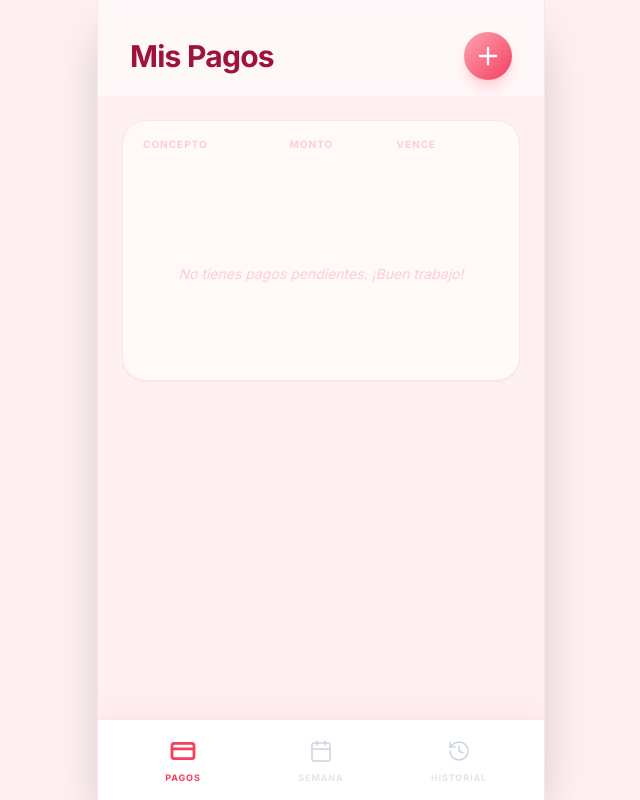
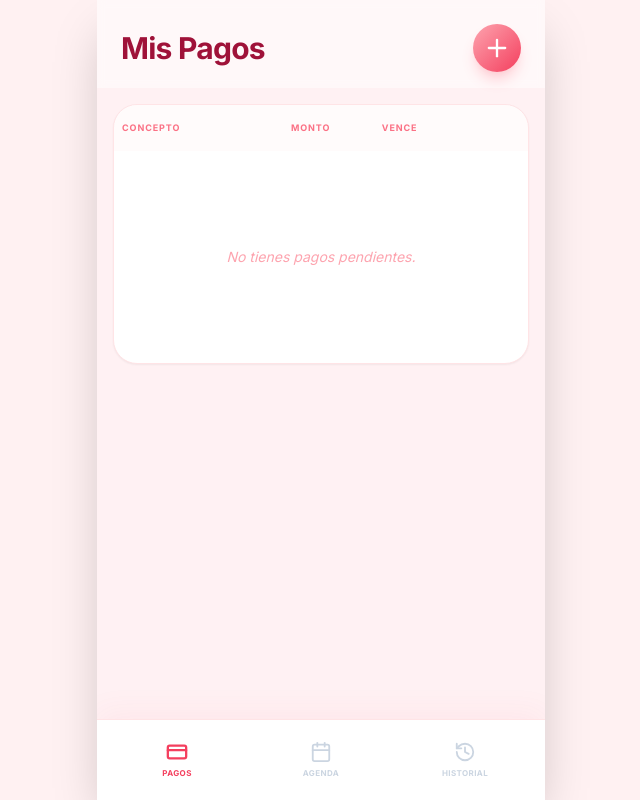
Before and after one commit to marcokossman2/Mis-Pagos-y-Tareas, a React (Vite) app: page / in a window 1280 px wide. Shown: the whole page, without its empty margins (319-959 px from the left). Built offline with nearby package versions, Linux system fonts and the light colour scheme.

Commit message:
feat: Refine UI and PWA install experience
Improve visual styling and user feedback across the application. Enhance the PWA installation banner logic and streamline the payment and task editing interfaces. Adjust color palettes and spacing for better readability.

```diff
--- a/App.tsx
+++ b/App.tsx
@@ -26,7 +26,6 @@ const App: React.FC = () => {
     return saved ? JSON.parse(saved) : [];
   });
 
-  // PWA Install logic
   const [deferredPrompt, setDeferredPrompt] = useState<any>(null);
   const [showInstallBanner, setShowInstallBanner] = useState(false);
 
@@ -49,11 +48,9 @@ const App: React.FC = () => {
       Notification.requestPermission();
     }
 
-    // Capture install prompt
     const handleBeforeInstallPrompt = (e: any) => {
       e.preventDefault();
       setDeferredPrompt(e);
-      // Check if user has already dismissed it this session
       const dismissed = sessionStorage.getItem('lifeflow_install_dismissed');
       if (!dismissed) {
         setShowInstallBanner(true);
@@ -62,7 +59,6 @@ const App: React.FC = () => {
 
     window.addEventListener('beforeinstallprompt', handleBeforeInstallPrompt);
 
-    // Detect if already installed
     if (window.matchMedia('(display-mode: standalone)').matches) {
       setShowInstallBanner(false);
     }
@@ -101,8 +97,6 @@ const App: React.FC = () => {
           }
         }
       });
-
-      if (notifiedTasksRef.current.size > 100) notifiedTasksRef.current.clear();
     };
 
     const interval = setInterval(checkReminders, 30000);
@@ -127,11 +121,6 @@ const App: React.FC = () => {
     if (!deferredPrompt) return;
     deferredPrompt.prompt();
     const { outcome } = await deferredPrompt.userChoice;
-    if (outcome === 'accepted') {
-      console.log('User accepted the install prompt');
-    } else {
-      console.log('User dismissed the install prompt');
-    }
     setDeferredPrompt(null);
     setShowInstallBanner(false);
   };
@@ -142,32 +131,25 @@ const App: React.FC = () => {
   };
 
   return (
-    <div className="flex flex-col h-[100dvh] w-full max-w-md mx-auto bg-rose-50 shadow-2xl overflow-hidden relative border-x border-rose-100">
+    <div className="flex flex-col h-[100dvh] w-full max-w-md mx-auto bg-rose-50 shadow-2xl overflow-hidden relative">
 
-      {/* PWA Install Banner */}
       {showInstallBanner && (
         <div className="absolute top-4 left-4 right-4 z-50 animate-in slide-in-from-top-10 duration-500">
           <div className="bg-white/80 backdrop-blur-md border border-rose-100 p-4 rounded-3xl shadow-xl flex items-center justify-between">
             <div className="flex items-center space-x-3">
-              <div className="w-10 h-10 bg-rose-500 rounded-2xl flex items-center justify-center text-white shadow-lg shadow-rose-100">
+              <div className="w-10 h-10 bg-rose-500 rounded-2xl flex items-center justify-center text-white">
                 <Download size={20} />
               </div>
               <div>
                 <p className="text-sm font-bold text-slate-800">Instalar LifeFlow</p>
-                <p className="text-[10px] text-slate-500">Acceso rápido desde tu inicio</p>
+                <p className="text-[10px] text-slate-500 leading-tight">Acceso rápido desde tu inicio</p>
               </div>
             </div>
-            <div className="flex items-center space-x-2">
-              <button
-                onClick={handleInstallClick}
-                className="px-4 py-2 bg-rose-500 text-white text-xs font-bold rounded-xl shadow-md active:scale-95 transition-transform"
-              >
+            <div className="flex items-center space-x-1">
+              <button onClick={handleInstallClick} className="px-3 py-1.5 bg-rose-500 text-white text-xs font-bold rounded-xl shadow-md">
                 Instalar
               </button>
-              <button
-                onClick={dismissInstallBanner}
-                className="p-2 text-slate-300 hover:text-slate-500"
-              >
+              <button onClick={dismissInstallBanner} className="p-2 text-slate-300">
                 <X size={18} />
               </button>
             </div>
@@ -196,48 +178,36 @@ const App: React.FC = () => {
         )}
       </main>
 
-      <nav className="absolute bottom-0 left-0 right-0 bg-white/95 backdrop-blur-lg border-t border-rose-100 pb-safe shadow-[0_-8px_30px_rgba(244,63,94,0.08)] z-10">
-        <div className="flex justify-around items-center h-20 px-4">
+      <nav className="bg-white/95 backdrop-blur-lg border-t border-rose-100 pb-[env(safe-area-inset-bottom,0px)] shadow-[0_-8px_30px_rgba(244,63,94,0.05)] z-10">
+        <div className="flex justify-around items-center h-20 px-2">
           <button
             onClick={() => handleTabChange('payments')}
-            className={`flex flex-col items-center justify-center w-full transition-all ${
+            className={`flex flex-col items-center justify-center w-full ${
               activeScreen === 'payments' ? 'text-rose-500' : 'text-slate-300'
             }`}
           >
-            <div className={`p-1 transition-transform ${activeScreen === 'payments' ? 'scale-110' : ''}`}>
-              <CreditCard size={24} strokeWidth={activeScreen === 'payments' ? 2.5 : 1.5} />
-            </div>
-            <span className={`text-[9px] font-extrabold uppercase mt-1 tracking-[0.1em] ${activeScreen === 'payments' ? 'opacity-100' : 'opacity-60'}`}>
-              Pagos
-            </span>
+            <CreditCard size={22} strokeWidth={activeScreen === 'payments' ? 2.5 : 2} />
+            <span className="text-[8px] font-extrabold uppercase mt-1 tracking-wider">Pagos</span>
           </button>
 
           <button
             onClick={() => handleTabChange('planner')}
-            className={`flex flex-col items-center justify-center w-full transition-all ${
+            className={`flex flex-col items-center justify-center w-full ${
               activeScreen === 'planner' ? 'text-purple-500' : 'text-slate-300'
             }`}
           >
-            <div className={`p-1 transition-transform ${activeScreen === 'planner' ? 'scale-110' : ''}`}>
-              <Calendar size={24} strokeWidth={activeScreen === 'planner' ? 2.5 : 1.5} />
-            </div>
-            <span className={`text-[9px] font-extrabold uppercase mt-1 tracking-[0.1em] ${activeScreen === 'planner' ? 'opacity-100' : 'opacity-60'}`}>
-              Semana
-            </span>
+            <Calendar size={22} strokeWidth={activeScreen === 'planner' ? 2.5 : 2} />
+            <span className="text-[8px] font-extrabold uppercase mt-1 tracking-wider">Agenda</span>
           </button>
 
           <button
             onClick={() => handleTabChange('history')}
-            className={`flex flex-col items-center justify-center w-full transition-all ${
+            className={`flex flex-col items-center justify-center w-full ${
               activeScreen === 'history' ? 'text-blue-500' : 'text-slate-300'
             }`}
           >
-            <div className={`p-1 transition-transform ${activeScreen === 'history' ? 'scale-110' : ''}`}>
-              <History size={24} strokeWidth={activeScreen === 'history' ? 2.5 : 1.5} />
-            </div>
-            <span className={`text-[9px] font-extrabold uppercase mt-1 tracking-[0.1em] ${activeScreen === 'history' ? 'opacity-100' : 'opacity-60'}`}>
-              Historial
-            </span>
+            <History size={22} strokeWidth={activeScreen === 'history' ? 2.5 : 2} />
+            <span className="text-[8px] font-extrabold uppercase mt-1 tracking-wider">Historial</span>
           </button>
         </div>
       </nav>
--- a/components/PaymentScreen.tsx
+++ b/components/PaymentScreen.tsx
@@ -101,7 +101,6 @@ export const PaymentScreen: React.FC<PaymentScreenProps> = ({ payments, setPayme
   };
 
   const sortedPayments = useMemo(() => {
-    // Only show unpaid payments in the main list
     return [...payments].filter(p => !p.paid).sort((a, b) => a.dueDate.localeCompare(b.dueDate));
   }, [payments]);
 
@@ -113,17 +112,17 @@ export const PaymentScreen: React.FC<PaymentScreenProps> = ({ payments, setPayme
     const diffDays = Math.ceil(diffTime / (1000 * 60 * 60 * 24));
 
     if (diffDays < 0) return 'text-red-500 bg-red-50 border-red-200';
-    if (diffDays <= 3) return 'text-pink-500 bg-pink-50 border-pink-200';
-    return 'text-slate-400 bg-white border-slate-100';
+    if (diffDays <= 3) return 'text-pink-600 bg-pink-50 border-pink-200';
+    return 'text-slate-500 bg-white border-slate-100';
   };
 
   return (
     <div className="flex flex-col h-full bg-rose-50/20">
-      <div className="p-8 pb-4 flex justify-between items-center bg-white/50 backdrop-blur-sm">
+      <div className="p-6 pb-4 flex justify-between items-center bg-white/50 backdrop-blur-sm">
         <div className="flex flex-col">
           <h1 className="text-3xl font-bold text-rose-800 tracking-tight">Mis Pagos</h1>
           {isSaving && (
-            <span className="text-[10px] text-rose-300 font-bold uppercase mt-1 animate-pulse flex items-center">
+            <span className="text-[10px] text-rose-400 font-bold uppercase mt-1 animate-pulse flex items-center">
               <Save size={10} className="mr-1" /> {editingId ? 'Editando...' : 'Guardando...'}
             </span>
           )}
@@ -139,7 +138,7 @@ export const PaymentScreen: React.FC<PaymentScreenProps> = ({ payments, setPayme
         </button>
       </div>
 
-      <div className="flex-1 overflow-y-auto p-6 space-y-4 pb-32">
+      <div className="flex-1 overflow-y-auto p-4 space-y-4 pb-32">
         {isAdding && (
           <form onSubmit={handleSave} className="bg-white p-6 rounded-3xl shadow-xl border border-rose-100 space-y-4 animate-in fade-in slide-in-from-top-4 duration-500">
             <div className="flex justify-between items-center mb-2">
@@ -148,32 +147,32 @@ export const PaymentScreen: React.FC<PaymentScreenProps> = ({ payments, setPayme
               </h2>
             </div>
             <div className="space-y-1">
-              <label className="text-[11px] font-bold text-rose-300 uppercase tracking-widest ml-1">Concepto</label>
+              <label className="text-[11px] font-bold text-rose-400 uppercase tracking-widest ml-1">Concepto</label>
               <input
                 type="text" value={description} onChange={e => setDescription(e.target.value)}
-                className="w-full p-4 bg-rose-50/30 border border-rose-100 rounded-2xl focus:ring-2 focus:ring-rose-200 outline-none text-slate-700 placeholder-rose-200"
+                className="w-full p-4 bg-rose-50/30 border border-rose-200 rounded-2xl focus:ring-2 focus:ring-rose-300 outline-none text-slate-700 placeholder-rose-200"
                 placeholder="Ej. Alquiler..."
               />
             </div>
             <div className="grid grid-cols-2 gap-4">
               <div className="space-y-1">
-                <label className="text-[11px] font-bold text-rose-300 uppercase tracking-widest ml-1">Monto</label>
+                <label className="text-[11px] font-bold text-rose-400 uppercase tracking-widest ml-1">Monto</label>
                 <input
                   type="number" value={amount} onChange={e => setAmount(e.target.value)}
-                  className="w-full p-4 bg-rose-50/30 border border-rose-100 rounded-2xl focus:ring-2 focus:ring-rose-200 outline-none text-slate-700"
+                  className="w-full p-4 bg-rose-50/30 border border-rose-200 rounded-2xl focus:ring-2 focus:ring-rose-300 outline-none text-slate-700"
                   placeholder="0.00"
                 />
               </div>
               <div className="space-y-1">
-                <label className="text-[11px] font-bold text-rose-300 uppercase tracking-widest ml-1">Fecha</label>
+                <label className="text-[11px] font-bold text-rose-400 uppercase tracking-widest ml-1">Fecha</label>
                 <input
                   type="date" value={date} onChange={e => setDate(e.target.value)}
-                  className="w-full p-4 bg-rose-50/30 border border-rose-100 rounded-2xl focus:ring-2 focus:ring-rose-200 outline-none text-slate-700"
+                  className="w-full p-4 bg-rose-50/30 border border-rose-200 rounded-2xl focus:ring-2 focus:ring-rose-300 outline-none text-slate-700"
                 />
               </div>
             </div>
             <div className="space-y-1">
-              <label className="text-[11px] font-bold text-rose-300 uppercase tracking-widest ml-1">Icono</label>
+              <label className="text-[11px] font-bold text-rose-400 uppercase tracking-widest ml-1">Icono</label>
               <IconPicker selected={icon} onSelect={setIcon} />
             </div>
             <button type="submit" className="w-full bg-rose-500 text-white py-4 rounded-2xl font-bold shadow-lg shadow-rose-200 active:scale-95 transition-transform">
@@ -182,21 +181,21 @@ export const PaymentScreen: React.FC<PaymentScreenProps> = ({ payments, setPayme
           </form>
         )}
 
-        <div className="overflow-hidden bg-white/60 rounded-3xl border border-rose-100 shadow-sm">
-          <table className="w-full text-left">
-            <thead className="text-rose-200 text-[10px] font-bold uppercase tracking-widest">
+        <div className="bg-white rounded-3xl border border-rose-100 shadow-sm overflow-hidden">
+          <table className="w-full table-fixed">
+            <thead className="bg-rose-50/30 text-rose-400 text-[9px] font-bold uppercase tracking-widest">
               <tr>
-                <th className="px-5 py-4">Concepto</th>
-                <th className="px-5 py-4 text-center">Monto</th>
-                <th className="px-5 py-4 text-center">Vence</th>
-                <th className="px-5 py-4"></th>
+                <th className="px-2 py-4 text-left w-[35%]">Concepto</th>
+                <th className="px-2 py-4 text-center w-[25%]">Monto</th>
+                <th className="px-2 py-4 text-center w-[18%]">Vence</th>
+                <th className="px-2 py-4 text-right w-[22%]"></th>
               </tr>
             </thead>
             <tbody className="divide-y divide-rose-50">
               {sortedPayments.length === 0 && !isAdding && (
                 <tr>
-                  <td colSpan={4} className="px-5 py-24 text-center text-rose-200 italic text-sm">
-                    No tienes pagos pendientes. ¡Buen trabajo!
+                  <td colSpan={4} className="px-5 py-24 text-center text-rose-300 italic text-sm">
+                    No tienes pagos pendientes.
                   </td>
                 </tr>
               )}
@@ -204,35 +203,35 @@ export const PaymentScreen: React.FC<PaymentScreenProps> = ({ payments, setPayme
                 const Icon = ICON_MAP[p.icon] || ICON_MAP.Other;
                 const statusStyles = getStatusColor(p);
                 return (
-                  <tr key={p.id} className="transition-all hover:bg-rose-50/10">
-                    <td className="px-5 py-5">
-                      <div className="flex items-center space-x-3">
-                        <div className={`p-2 rounded-xl border ${statusStyles.split(' ')[2]} ${statusStyles.split(' ')[0]}`}>
-                          <Icon size={18} />
+                  <tr key={p.id} className="transition-all active:bg-rose-50/40">
+                    <td className="px-2 py-5 overflow-hidden">
+                      <div className="flex items-center space-x-1.5">
+                        <div className={`p-1.5 rounded-lg border flex-shrink-0 ${statusStyles.split(' ')[2]} ${statusStyles.split(' ')[0]}`}>
+                          <Icon size={14} />
                         </div>
-                        <span className="font-semibold text-sm text-slate-700">
+                        <span className="font-bold text-[11px] text-slate-700 truncate">
                           {p.description}
                         </span>
                       </div>
                     </td>
-                    <td className="px-5 py-5 text-center font-bold text-sm text-slate-800">
+                    <td className="px-2 py-5 text-center font-extrabold text-[11px] text-slate-800 tabular-nums">
                       ${p.amount.toLocaleString()}
                     </td>
-                    <td className="px-5 py-5 text-center">
-                       <span className={`text-[9px] px-2 py-1 rounded-full border font-bold uppercase tracking-tighter ${statusStyles}`}>
-                         {p.dueDate}
+                    <td className="px-1 py-5 text-center">
+                       <span className={`text-[8px] px-1 py-0.5 rounded-md border font-bold tracking-tighter block truncate ${statusStyles}`}>
+                         {p.dueDate.slice(5)}
                        </span>
                     </td>
-                    <td className="px-5 py-5">
-                      <div className="flex items-center space-x-2">
-                        <button onClick={() => togglePaid(p.id)} className="transition-all active:scale-125">
-                          <Heart className="text-rose-100" size={24} />
+                    <td className="px-2 py-5">
+                      <div className="flex items-center space-x-0.5 justify-end">
+                        <button onClick={() => togglePaid(p.id)} className="p-1 transition-all active:scale-125 text-rose-400 hover:text-rose-600">
+                          <Heart size={18} />
                         </button>
-                        <button onClick={() => handleEdit(p)} className="text-rose-100 hover:text-rose-400 transition-colors">
-                          <Pencil size={18} />
+                        <button onClick={() => handleEdit(p)} className="p-1 text-slate-400 hover:text-rose-600">
+                          <Pencil size={16} />
                         </button>
-                        <button onClick={() => onDelete(p.id)} className="text-rose-100 hover:text-red-400 transition-colors">
-                          <Trash2 size={18} />
+                        <button onClick={() => onDelete(p.id)} className="p-1 text-slate-400 hover:text-red-600">
+                          <Trash2 size={16} />
                         </button>
                       </div>
                     </td>
--- a/components/PlannerScreen.tsx
+++ b/components/PlannerScreen.tsx
@@ -53,7 +53,6 @@ export const PlannerScreen: React.FC<PlannerScreenProps> = ({ tasks, setTasks })
     if (!name || !time) return;
 
     if (editingId) {
-      // Corrected 'p' to 't' to match the map callback parameter
       setTasks(prev => prev.map(t => t.id === editingId ? {
         ...t,
         name,
@@ -170,52 +169,52 @@ export const PlannerScreen: React.FC<PlannerScreenProps> = ({ tasks, setTasks })
               {editingId ? 'Editar Tarea' : 'Nueva Tarea'}
             </h2>
             <div className="space-y-1">
-              <label className="text-[11px] font-bold text-purple-300 uppercase tracking-widest ml-1">Tarea</label>
+              <label className="text-[11px] font-bold text-purple-400 uppercase tracking-widest ml-1">Tarea</label>
               <input
                 type="text" value={name} onChange={e => setName(e.target.value)}
-                className="w-full p-4 bg-purple-50/30 border border-purple-100 rounded-2xl focus:ring-2 focus:ring-purple-200 outline-none text-slate-700"
+                className="w-full p-4 bg-purple-50/30 border border-purple-200 rounded-2xl focus:ring-2 focus:ring-purple-300 outline-none text-slate-700"
                 placeholder="¿Qué planes tienes?"
               />
             </div>
             <div className="space-y-1">
-              <label className="text-[11px] font-bold text-purple-300 uppercase tracking-widest ml-1">Detalles</label>
+              <label className="text-[11px] font-bold text-purple-400 uppercase tracking-widest ml-1">Detalles</label>
               <textarea
                 value={desc} onChange={e => setDesc(e.target.value)}
-                className="w-full p-4 bg-purple-50/30 border border-purple-100 rounded-2xl focus:ring-2 focus:ring-purple-200 outline-none h-20 text-slate-700"
+                className="w-full p-4 bg-purple-50/30 border border-purple-200 rounded-2xl focus:ring-2 focus:ring-purple-300 outline-none h-20 text-slate-700"
                 placeholder="Añade una notita..."
               />
             </div>
             <div className="grid grid-cols-2 gap-4">
               <div className="space-y-1">
-                <label className="text-[11px] font-bold text-purple-300 uppercase tracking-widest ml-1">Hora</label>
+                <label className="text-[11px] font-bold text-purple-400 uppercase tracking-widest ml-1">Hora</label>
                 <input
                   type="time" value={time} onChange={e => setTime(e.target.value)}
-                  className="w-full p-4 bg-purple-50/30 border border-purple-100 rounded-2xl focus:ring-2 focus:ring-purple-200 outline-none"
+                  className="w-full p-4 bg-purple-50/30 border border-purple-200 rounded-2xl focus:ring-2 focus:ring-purple-300 outline-none"
                 />
               </div>
               <div className="space-y-1">
-                <label className="text-[11px] font-bold text-purple-300 uppercase tracking-widest ml-1">Día</label>
+                <label className="text-[11px] font-bold text-purple-400 uppercase tracking-widest ml-1">Día</label>
                 <select
                   value={day} onChange={e => setDay(e.target.value as DayOfWeek)}
-                  className="w-full p-4 bg-purple-50/30 border border-purple-100 rounded-2xl focus:ring-2 focus:ring-purple-200 outline-none text-slate-700"
+                  className="w-full p-4 bg-purple-50/30 border border-purple-200 rounded-2xl focus:ring-2 focus:ring-purple-300 outline-none text-slate-700"
                 >
                   {DAYS.map(d => <option key={d} value={d}>{d}</option>)}
                 </select>
               </div>
             </div>
             <div className="space-y-1">
-              <label className="text-[11px] font-bold text-purple-300 uppercase tracking-widest ml-1 flex items-center">
+              <label className="text-[11px] font-bold text-purple-400 uppercase tracking-widest ml-1 flex items-center">
                 <Bell size={12} className="mr-1" /> Recordatorio
               </label>
               <select
                 value={reminder} onChange={e => setReminder(parseInt(e.target.value))}
-                className="w-full p-4 bg-purple-50/30 border border-purple-100 rounded-2xl focus:ring-2 focus:ring-purple-200 outline-none text-slate-700"
+                className="w-full p-4 bg-purple-50/30 border border-purple-200 rounded-2xl focus:ring-2 focus:ring-purple-300 outline-none text-slate-700"
               >
                 {REMINDER_OPTIONS.map(opt => <option key={opt.value} value={opt.value}>{opt.label}</option>)}
               </select>
             </div>
              <div className="space-y-1">
-              <label className="text-[11px] font-bold text-purple-300 uppercase tracking-widest ml-1">Icono</label>
+              <label className="text-[11px] font-bold text-purple-400 uppercase tracking-widest ml-1">Icono</label>
               <IconPicker selected={icon} onSelect={setIcon} />
             </div>
             <button type="submit" className="w-full bg-purple-500 text-white py-4 rounded-2xl font-bold shadow-lg shadow-purple-200 active:scale-95 transition-transform">
@@ -226,7 +225,7 @@ export const PlannerScreen: React.FC<PlannerScreenProps> = ({ tasks, setTasks })
 
         {DAYS.map(d => (
           <div key={d} className="space-y-3">
-            <h2 className="text-[10px] font-bold text-purple-300 uppercase tracking-widest px-1">{d}</h2>
+            <h2 className="text-[10px] font-bold text-purple-400 uppercase tracking-widest px-1">{d}</h2>
             <div className="space-y-3">
               {groupedTasks[d].length === 0 ? (
                 <div className="p-5 rounded-3xl bg-white/40 border border-dashed border-purple-100 text-center text-purple-200 text-sm italic">
@@ -248,7 +247,7 @@ export const PlannerScreen: React.FC<PlannerScreenProps> = ({ tasks, setTasks })
                         {t.done ? (
                           <Heart size={28} className="text-purple-400 fill-purple-400" />
                         ) : (
-                          <Heart size={28} className="text-purple-100" />
+                          <Heart size={28} className="text-slate-300" />
                         )}
                       </button>
                       <div className="flex-1 min-w-0">
@@ -259,17 +258,17 @@ export const PlannerScreen: React.FC<PlannerScreenProps> = ({ tasks, setTasks })
                           </h3>
                         </div>
                         {t.description && (
-                          <p className={`text-xs truncate ${t.done ? 'text-purple-100' : 'text-slate-400'}`}>
+                          <p className={`text-xs truncate ${t.done ? 'text-purple-200' : 'text-slate-500'}`}>
                             {t.description}
                           </p>
                         )}
-                        <div className="flex items-center space-x-3 mt-1 text-[9px] font-bold text-purple-300 uppercase">
+                        <div className="flex items-center space-x-3 mt-1 text-[9px] font-bold text-purple-400 uppercase">
                           <div className="flex items-center space-x-1">
                             <Clock size={10} />
                             <span>{t.time}</span>
                           </div>
                           {t.reminderMinutes && !t.done && (
-                            <div className="flex items-center space-x-1 text-rose-400">
+                            <div className="flex items-center space-x-1 text-rose-500">
                               <Bell size={10} />
                               <span>-{t.reminderMinutes}m</span>
                             </div>
@@ -277,10 +276,10 @@ export const PlannerScreen: React.FC<PlannerScreenProps> = ({ tasks, setTasks })
                         </div>
                       </div>
                       <div className="flex flex-col items-center space-y-2">
-                        <button onClick={() => handleEdit(t)} className="p-2 text-purple-100 hover:text-purple-400 transition-colors">
+                        <button onClick={() => handleEdit(t)} className="p-2 text-slate-300 hover:text-purple-500 transition-colors">
                           <Pencil size={18} />
                         </button>
-                        <button onClick={() => deleteTask(t.id)} className="p-2 text-purple-100 hover:text-red-400 transition-colors">
+                        <button onClick={() => deleteTask(t.id)} className="p-2 text-slate-300 hover:text-red-500 transition-colors">
                           <Trash2 size={18} />
                         </button>
                       </div>
```
